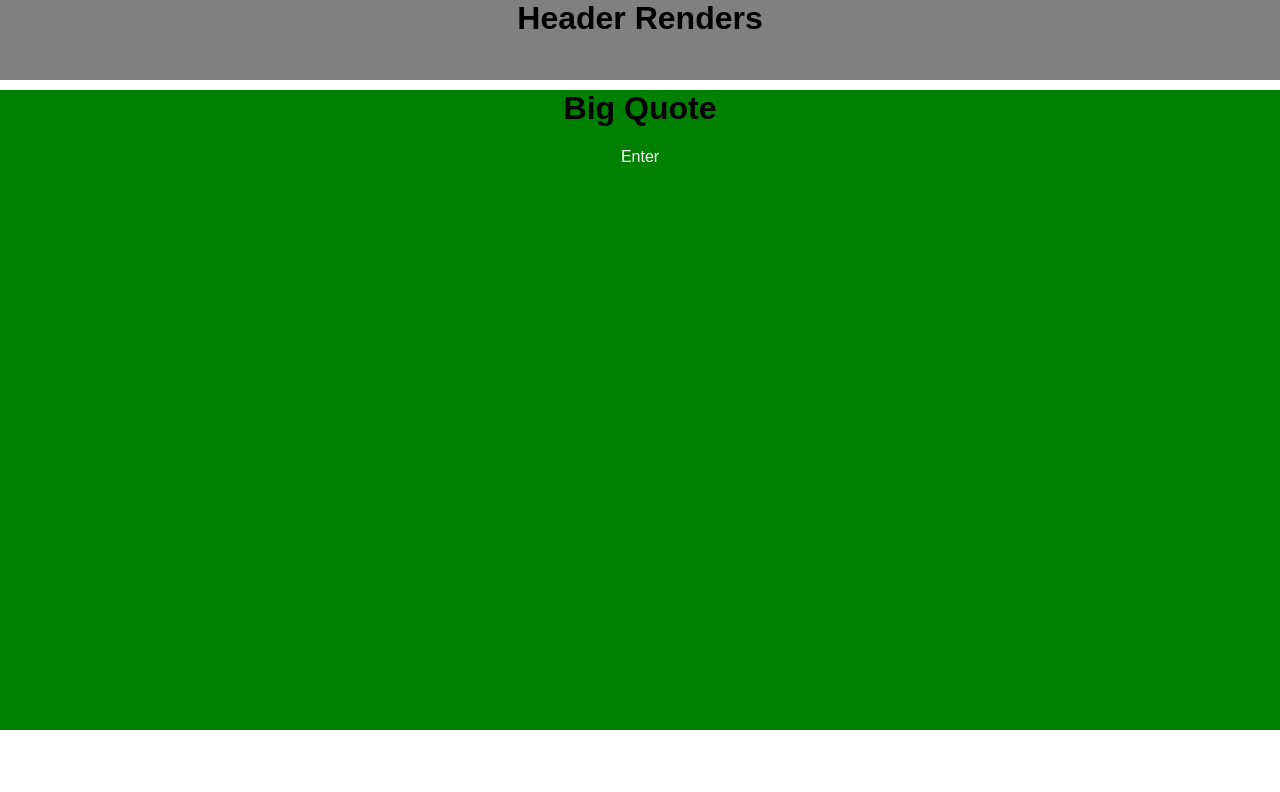
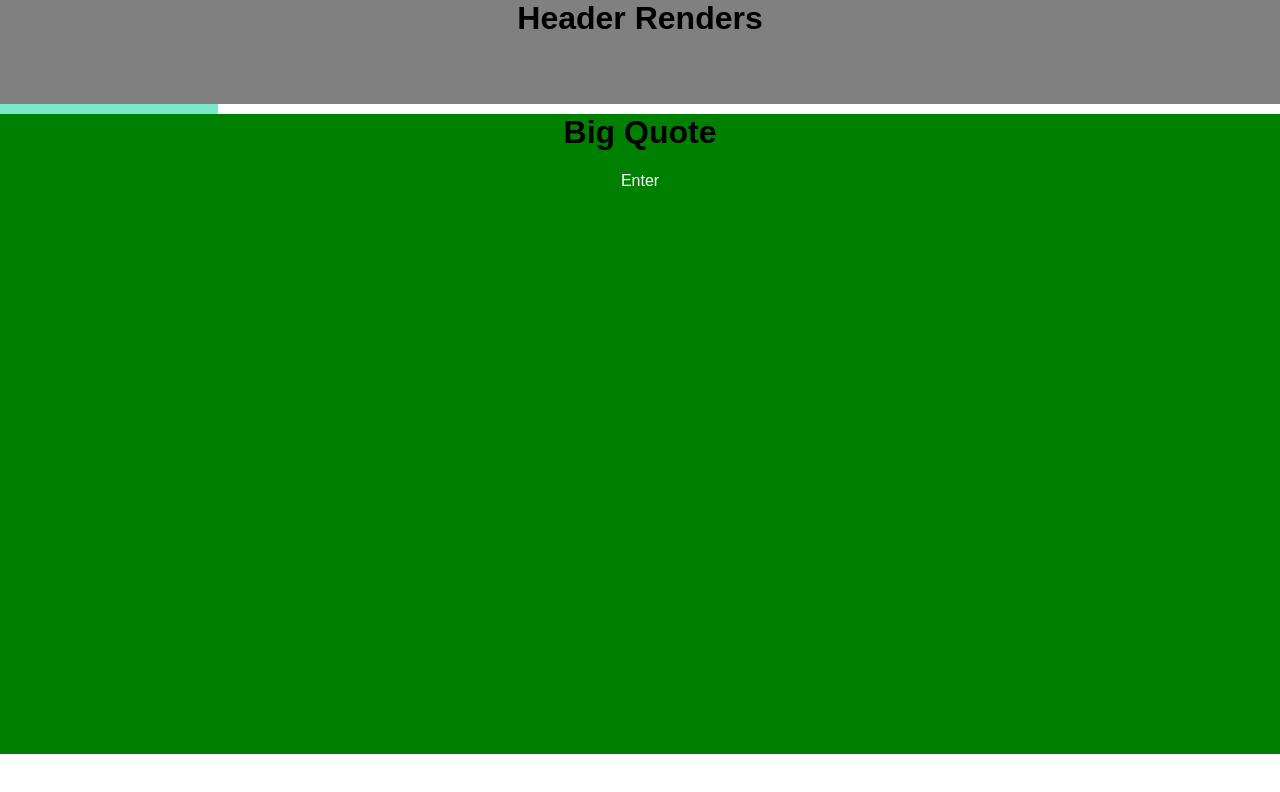
Before and after one commit to m-aguirre/portfolio, a React (Create React App) app: page / in a window 1280 px wide. Shown: the top 792 px of the page. Built offline with nearby package versions, Linux system fonts and the light colour scheme.

Commit message:
Bio Pane Slides

```diff
--- /dev/null
+++ b/src/components/BioPane.jsx
@@ -0,0 +1,19 @@
+import React from 'react';
+
+class BioPane extends React.Component {
+  constructor(props) {
+    super(props)
+
+    this.state = {}
+  }
+
+  render() {
+    return (
+      <div className="content-pane">
+        <h2>Bio Content</h2>
+      </div>
+    )
+  }
+}
+
+export default BioPane;
--- a/src/components/SideBar.jsx
+++ b/src/components/SideBar.jsx
@@ -3,6 +3,7 @@ import CSSTransitionGroup from 'react-transition-group/CSSTransitionGroup';
 
 import ProjectList from './ProjectList.jsx';
 import ArtPane from './ArtPane.jsx';
+import BioPane from './BioPane.jsx';
 
 class SideBar extends React.Component {
   constructor(props){
@@ -45,10 +46,11 @@ class SideBar extends React.Component {
             { this.state.ProjectListVisible ?  <ProjectList handleClick={this.handleProjectListClick}/> : null }
           </CSSTransitionGroup>
           <h2 className="side-bar-item" onClick={this.handleArtClick}>Art</h2>
-          <h2 className="side-bar-item">Bio</h2>
+          <h2 className="side-bar-item" onClick={this.handleBioClick}>Bio</h2>
         </div>
         <CSSTransitionGroup transitionName="content-transition">
-          { this.state.ArtPaneVisible ?  <ArtPane handleClick={this.handleArtClick}/> : null }
+          { this.state.ArtPaneVisible ?  <ArtPane /> : null }
+          { this.state.BioPaneVisible ? <BioPane /> : null }
         </CSSTransitionGroup>
       </div>
     )
--- a/src/index.css
+++ b/src/index.css
@@ -9,7 +9,7 @@ body {
 .header {
   background-color: grey;
   width: 100vw;
-  height: 10vh;
+  height: 13vh;
 }
 
 h1{
@@ -46,7 +46,8 @@ h1{
 .side-bar{
   position: fixed;
   z-index: 1;
-  top: 15%;
+  top: 13%;
+  background-color: #7de8c9;
   color:purple;
   width: 17vw;
   height: 80vh;
```
